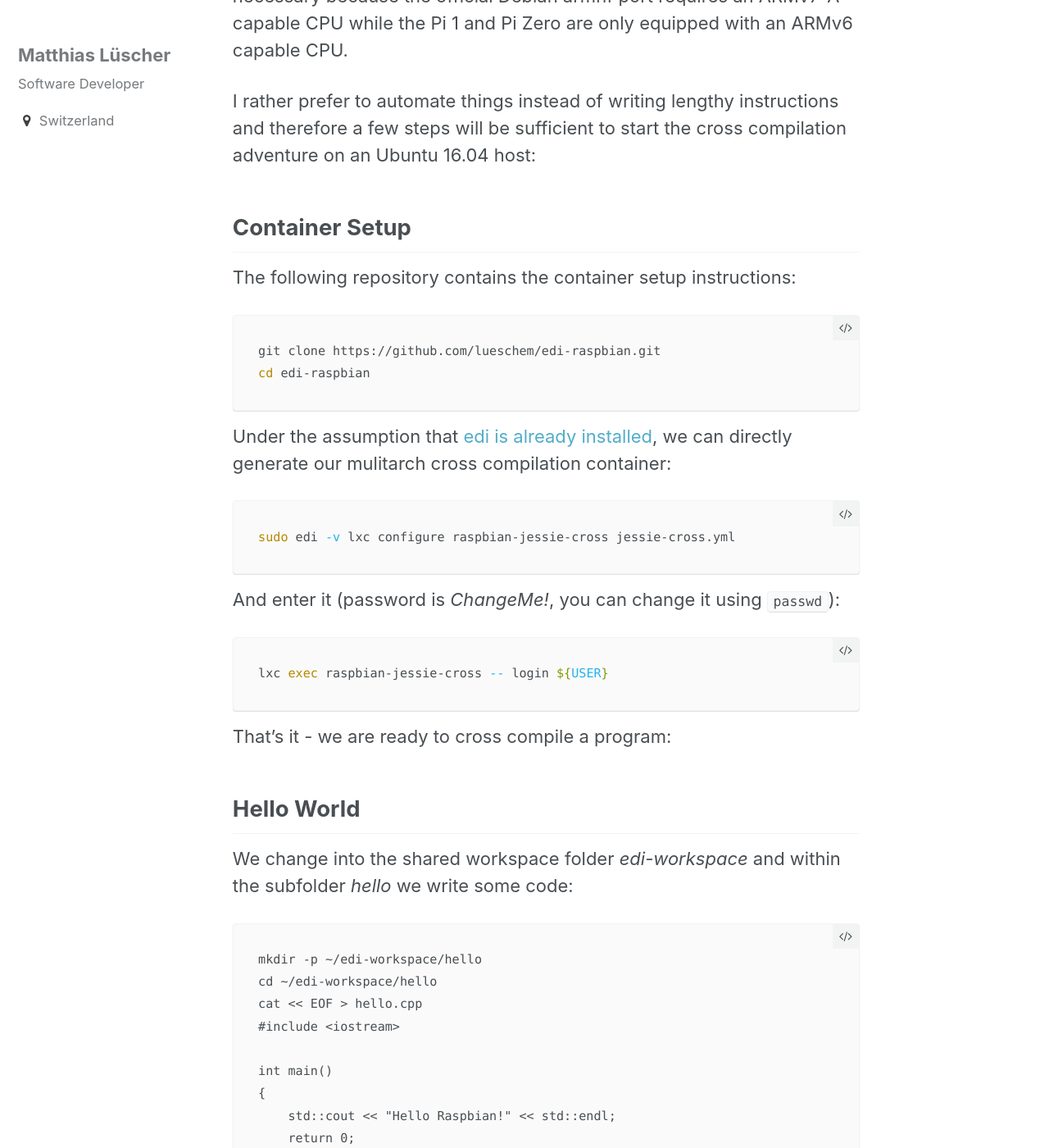
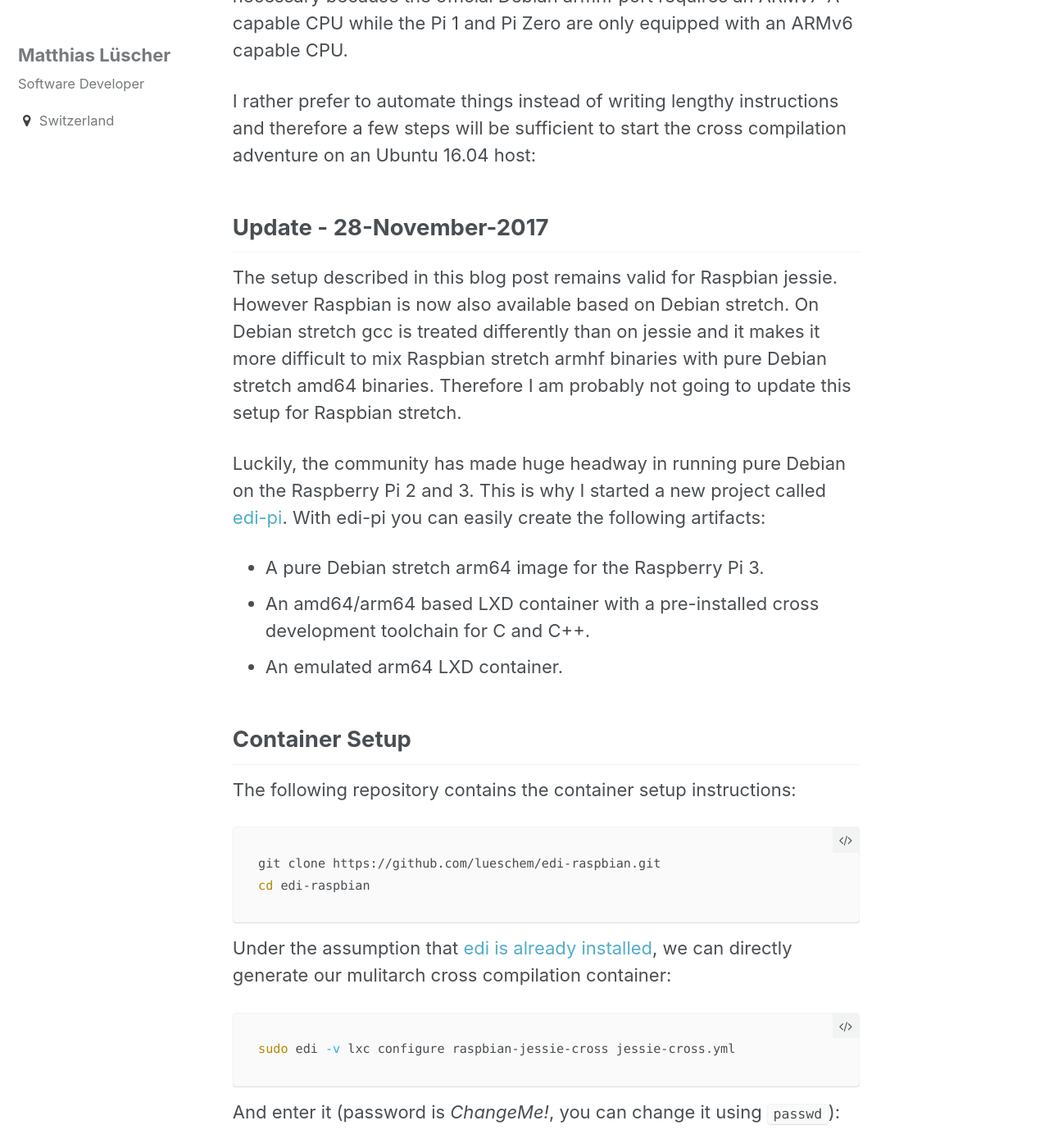
Before and after one commit to lueschem/lueschem.github.io, a Jekyll site: the page built from _posts/2017-05-05-Cross-Compiling-for-Raspbian.md, in a window 1280 px wide and 1400 px high, scrolled down 819 px. Shown: the whole window at 82% size. Built offline with Jekyll 4.4.1, drawn with Linux system fonts in a browser that asks for light colours; comment, search, counter and statistics services are not loaded; some of the changed text lies outside the part shown.

Commit message:
Added note about edi-pi.

```diff
--- a/_posts/2017-05-05-Cross-Compiling-for-Raspbian.md
+++ b/_posts/2017-05-05-Cross-Compiling-for-Raspbian.md
@@ -16,6 +16,22 @@ Debian armhf port requires an ARMv7-A capable CPU while the Pi 1 and Pi Zero are
 
 I rather prefer to automate things instead of writing lengthy instructions and therefore a few steps will be sufficient
 to start the cross compilation adventure on an Ubuntu 16.04 host:
+
+Update - 28-November-2017
+-------------------------
+
+The setup described in this blog post remains valid for Raspbian jessie. However Raspbian is now also available based
+on Debian stretch. On Debian stretch gcc is treated differently than on jessie and it makes it more difficult to mix
+Raspbian stretch armhf binaries with pure Debian stretch amd64 binaries. Therefore I am probably not going to update
+this setup for Raspbian stretch.
+
+Luckily, the community has made huge headway in running pure Debian on the Raspberry Pi 2 and 3. This is why I started
+a new project called [edi-pi](https://github.com/lueschem/edi-pi). With edi-pi you can easily create the following
+artifacts:
+
+* A pure Debian stretch arm64 image for the Raspberry Pi 3.
+* An amd64/arm64 based LXD container with a pre-installed cross development toolchain for C and C++.
+* An emulated arm64 LXD container.
 
 Container Setup
 ---------------
```
